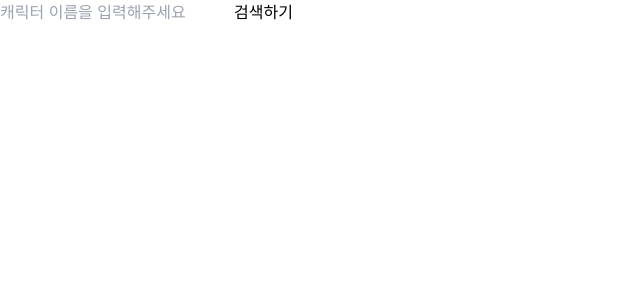
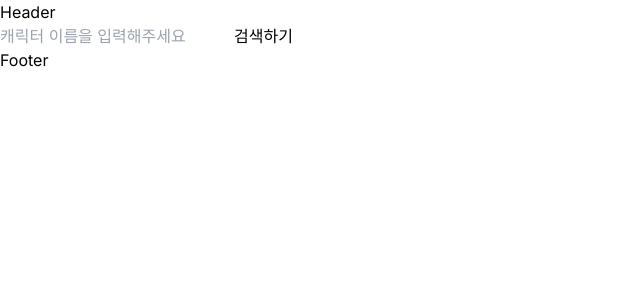
Before and after one commit to DecidedCard/MapleApi, a Next.js app: page / in a window 1280 px wide. Shown: the top 300 px of the page, without its empty margins (0-640 px from the left). Built offline with nearby package versions, Linux system fonts and the light colour scheme.

Commit message:
[feat] inputform 작성

```diff
--- a/src/app/layout.tsx
+++ b/src/app/layout.tsx
@@ -1,6 +1,8 @@
 import type { Metadata } from "next";
 import { Inter } from "next/font/google";
 import "./globals.css";
+import Header from "@/components/Header";
+import Footer from "@/components/Footer";
 
 const inter = Inter({ subsets: ["latin"] });
 
@@ -16,7 +18,11 @@ export default function RootLayout({
 }>) {
   return (
     <html lang="en">
-      <body className={inter.className}>{children}</body>
+      <body className={inter.className}>
+        <Header />
+        {children}
+        <Footer />
+      </body>
     </html>
   );
 }
--- a/src/app/page.tsx
+++ b/src/app/page.tsx
@@ -1,6 +1,5 @@
-import Input from "@/components/HomeComponents/Input";
-import Image from "next/image";
+import InputForm from "@/components/HomeComponents/InputForm";
 
 export default function Home() {
-  return <Input />;
+  return <InputForm />;
 }
--- /dev/null
+++ b/src/components/Footer.tsx
@@ -0,0 +1,7 @@
+import React from "react";
+
+const Footer = () => {
+  return <div>Footer</div>;
+};
+
+export default Footer;
--- /dev/null
+++ b/src/components/Header.tsx
@@ -0,0 +1,7 @@
+import React from "react";
+
+const Header = () => {
+  return <div>Header</div>;
+};
+
+export default Header;
--- a/src/components/HomeComponents/Input.tsx
+++ /dev/null
@@ -1,21 +0,0 @@
-"use client";
-
-import useInput from "@/hook/useInput";
-import React from "react";
-
-const Input = () => {
-  const [characterName, onChangeCharacterNameHandler] = useInput();
-
-  return (
-    <form>
-      <input
-        placeholder="캐릭터 이름을 입력해주세요"
-        value={characterName}
-        onChange={onChangeCharacterNameHandler}
-      />
-      <button>검색하기</button>
-    </form>
-  );
-};
-
-export default Input;
--- /dev/null
+++ b/src/components/HomeComponents/InputForm.tsx
@@ -0,0 +1,22 @@
+"use client";
+
+import useHomeInputForm from "@/hook/useHomeInputForm";
+import React from "react";
+
+const InputForm = () => {
+  const [userName, onChangeUserNameHandler, onSubmitHandler] =
+    useHomeInputForm();
+
+  return (
+    <form onSubmit={onSubmitHandler}>
+      <input
+        placeholder="캐릭터 이름을 입력해주세요"
+        value={userName}
+        onChange={onChangeUserNameHandler}
+      />
+      <button>검색하기</button>
+    </form>
+  );
+};
+
+export default InputForm;
--- /dev/null
+++ b/src/hook/useHomeInputForm.ts
@@ -0,0 +1,21 @@
+import useUserNameStore from "@/store/userNameStore";
+import useInput from "./useInput";
+import { setRequestMeta } from "next/dist/server/request-meta";
+import { useRouter } from "next/navigation";
+
+const useHomeInputForm = () => {
+  const [userName, onChangeUserNameHandler, setUserName] = useInput();
+  const { setName } = useUserNameStore();
+  const router = useRouter();
+
+  const onSubmitHandler = (e: React.FormEvent<HTMLFormElement>) => {
+    e.preventDefault();
+    setName(userName);
+    setUserName("");
+    router.push("/detail/stat");
+  };
+
+  return [userName, onChangeUserNameHandler, onSubmitHandler] as const;
+};
+
+export default useHomeInputForm;
--- /dev/null
+++ b/src/store/userNameStore.ts
@@ -0,0 +1,9 @@
+import { UserNameType } from "@/types";
+import { create } from "zustand";
+
+const useUserNameStore = create<UserNameType>()((set) => ({
+  userName: "",
+  setName: (arg) => set({ userName: arg }),
+}));
+
+export default useUserNameStore;
--- /dev/null
+++ b/src/types/index.ts
@@ -0,0 +1,4 @@
+export interface UserNameType {
+  userName: string;
+  setName: (arg: string) => void;
+}
```
